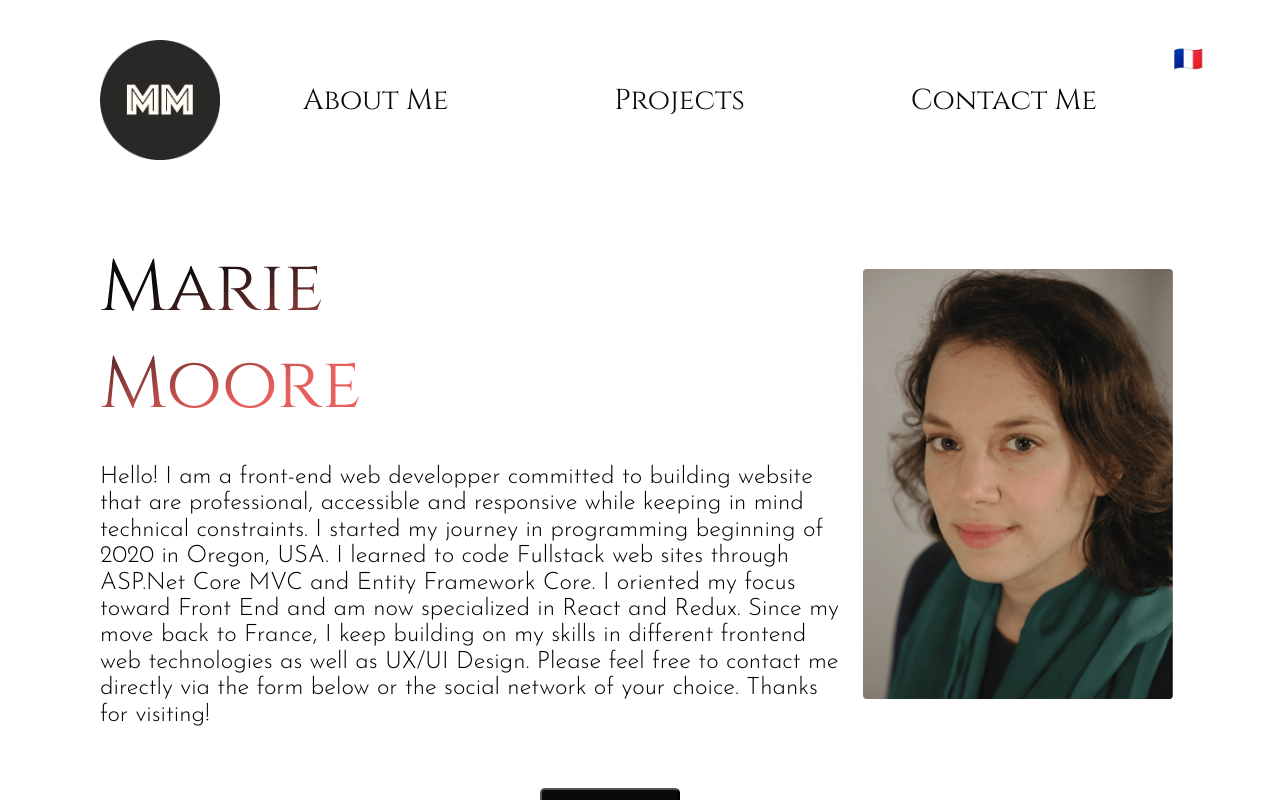
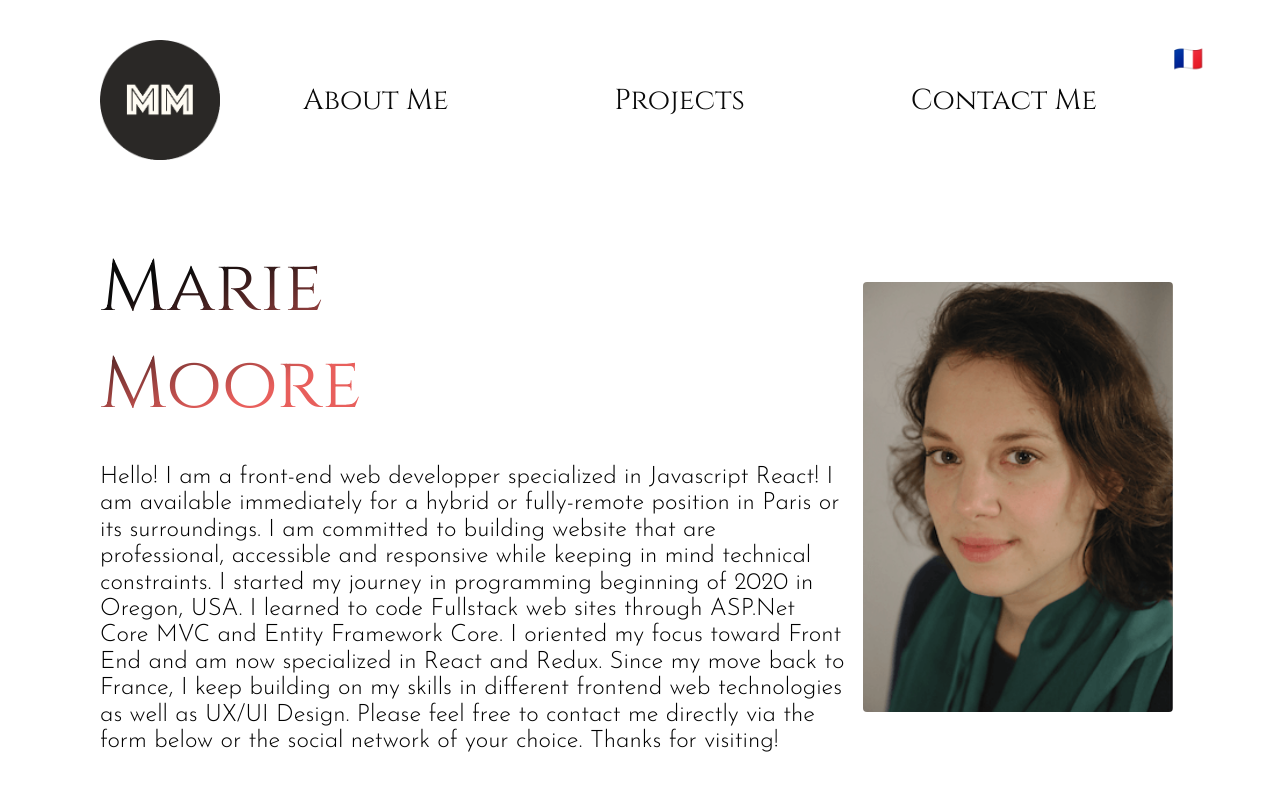
Before and after one commit to MarieRodiet/Portfolio, a React (Create React App) app: page /#/ in a window 1280 px wide. Shown: the top 800 px of the page. Built offline with nearby package versions, Linux system fonts and the light colour scheme.

Commit message:
Deploy to mariemoore.site

```diff
--- a/package.json
+++ b/package.json
@@ -2,7 +2,7 @@
   "name": "portfolio",
   "version": "0.1.0",
   "private": true,
-  "homepage": "https://marierodiet.github.io/portfolio/",
+  "homepage": "https://mariemoore.site",
   "dependencies": {
     "ajv": "^8.11.0",
     "emailjs-com": "^3.2.0",
--- a/src/data/profile.js
+++ b/src/data/profile.js
@@ -3,6 +3,6 @@ export const profile = {
   email: 'mailto:marie.rodiet@gmail.com',
   linkedIn: 'https://www.linkedin.com/in/marie-rodiet-moore/',
   github: 'https://github.com/MarieRodiet',
-  an: 'Hello! I am a front-end web developper committed to building website that are professional, accessible and responsive while keeping in mind technical constraints. I started my journey in programming beginning of 2020 in Oregon, USA. I learned to code Fullstack web sites through ASP.Net Core MVC and Entity Framework Core. I oriented my focus toward Front End and am now specialized in React and Redux. Since my move back to France, I keep building on my skills in different frontend web technologies as well as UX/UI Design. Please feel free to contact me directly via the form below or the social network of your choice. Thanks for visiting!',
-  fr: "Bonjour! Je suis une développeuse web Front End spécialisée en Javascript React. Je m'engage à créer des sites professionnels, accessibles et responsive en gardant en tête les contraintes techniques. J'ai débuté ma reconversion début 2020 aux USA dans la programmation de site web Full Stack. A l'époque je codais des applications web connectée à une base de données a travers ASP.NET Core MVC et Entity Framework Core. Je me suis graduellement orientée vers le Front End puis spécialisée en React et Redux. Depuis mon retour en France, je monte quotidiennement en compétence notamment dans le Web Design. N'hésitez pas à me contacter par le formulaire ou le réseau social de votre choix! Merci de votre visite!",
+  an: `Hello!  I am a front-end web developper specialized in Javascript React! I am available immediately for a hybrid or fully-remote position in Paris or its surroundings. I am committed to building website that are professional, accessible and responsive while keeping in mind technical constraints. I started my journey in programming beginning of 2020 in Oregon, USA. I learned to code Fullstack web sites through ASP.Net Core MVC and Entity Framework Core. I oriented my focus toward Front End and am now specialized in React and Redux. Since my move back to France, I keep building on my skills in different frontend web technologies as well as UX/UI Design. Please feel free to contact me directly via the form below or the social network of your choice. Thanks for visiting!`,
+  fr: "Bonjour! Je suis une développeuse web Front End spécialisée en Javascript React. Je suis disponible immédiatement pour un poste en CDD ou CDI à Paris en hybrid ou full-remote! Je m'engage à créer des sites professionnels, accessibles et responsive en gardant en tête les contraintes techniques. J'ai débuté ma reconversion début 2020 aux USA dans la programmation de site web Full Stack. A l'époque je codais des applications web connectée à une base de données a travers ASP.NET Core MVC et Entity Framework Core. Je me suis graduellement orientée vers le Front End puis spécialisée en React et Redux. Depuis mon retour en France, je monte quotidiennement en compétence notamment dans le Web Design. N'hésitez pas à me contacter par le formulaire ou le réseau social de votre choix! Merci de votre visite!",
 }
--- a/src/style/components/_profile.scss
+++ b/src/style/components/_profile.scss
@@ -14,6 +14,7 @@
       padding-top: 30px;
       line-height: 1.1;
       font-weight: 300;
+      text-align: start;
       @include typo-size($second_font, map-get($font-sizes, xs));
     }
   }
```
